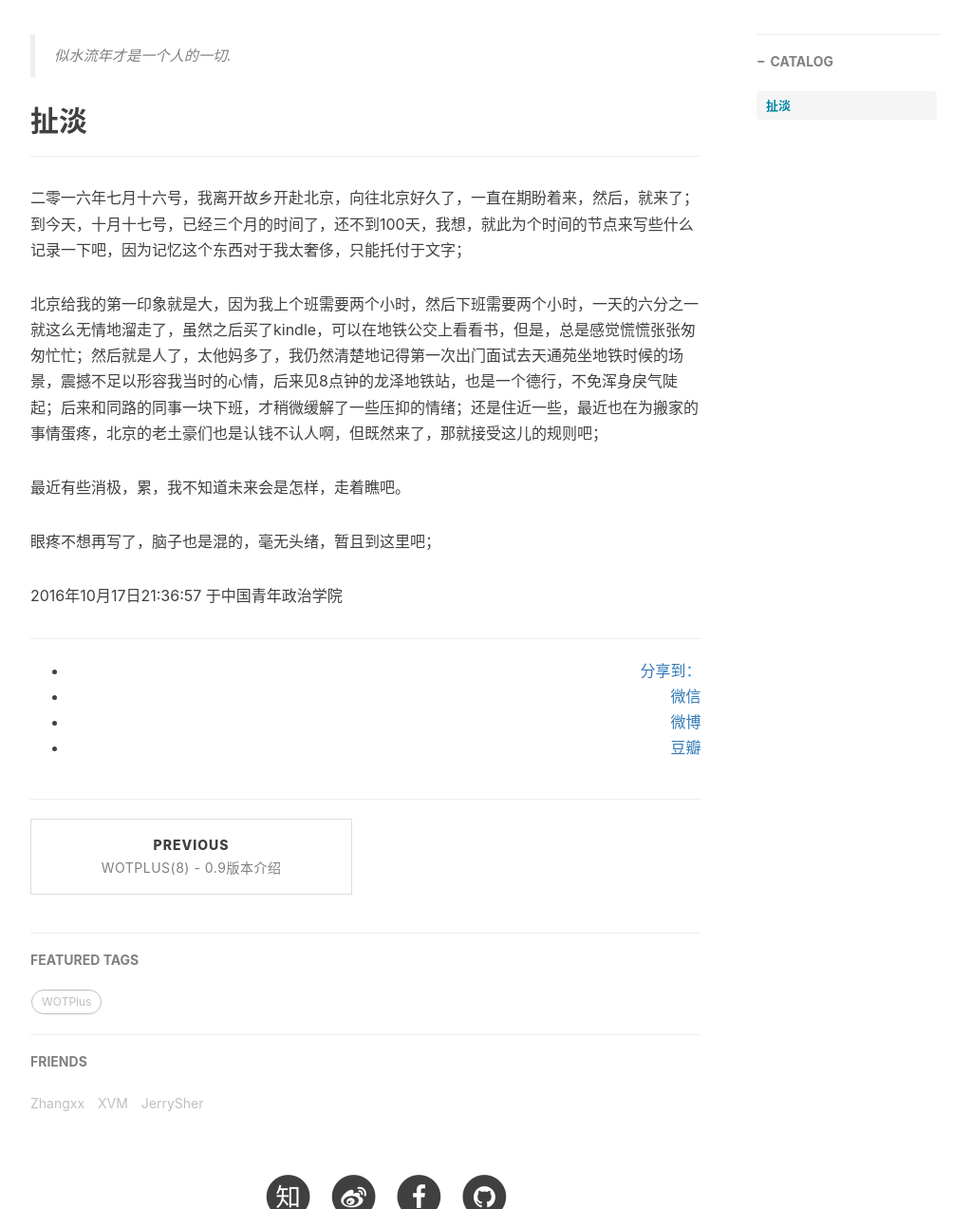
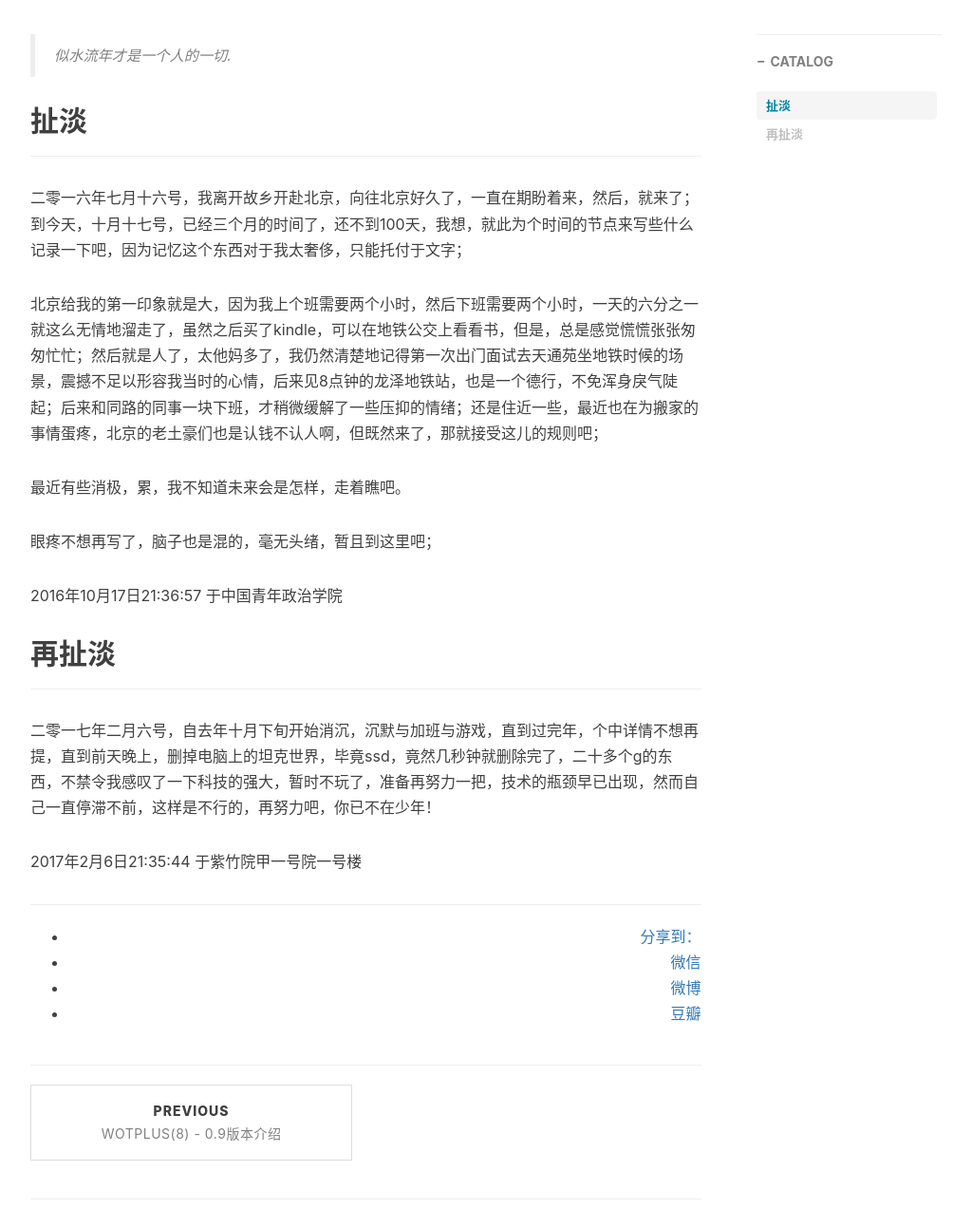
Before and after one commit to zhangxx0/zhangxx0.github.io, a Jekyll site: the page built from _posts/2016-10-17-xiaozagan-1.markdown, in a window 1280 px wide and 1400 px high, scrolled down 400 px, cut to the strip 127-1400 px from the top of the window. Shown: the whole strip at 95% size, without its empty margins (233-1256 px from the left). Built offline with Jekyll 4.4.1, drawn with Linux system fonts in a browser that asks for light colours; nearby versions of some CDN libraries; comment, search, counter and statistics services are not loaded.

Commit message:
some zagan

```diff
--- a/_posts/2016-10-17-xiaozagan-1.markdown
+++ b/_posts/2016-10-17-xiaozagan-1.markdown
@@ -23,3 +23,9 @@ tags:
 眼疼不想再写了，脑子也是混的，毫无头绪，暂且到这里吧；
 
 2016年10月17日21:36:57 于中国青年政治学院
+
+## 再扯淡
+---
+二零一七年二月六号，自去年十月下旬开始消沉，沉默与加班与游戏，直到过完年，个中详情不想再提，直到前天晚上，删掉电脑上的坦克世界，毕竟ssd，竟然几秒钟就删除完了，二十多个g的东西，不禁令我感叹了一下科技的强大，暂时不玩了，准备再努力一把，技术的瓶颈早已出现，然而自己一直停滞不前，这样是不行的，再努力吧，你已不在少年！
+
+2017年2月6日21:35:44 于紫竹院甲一号院一号楼
```
